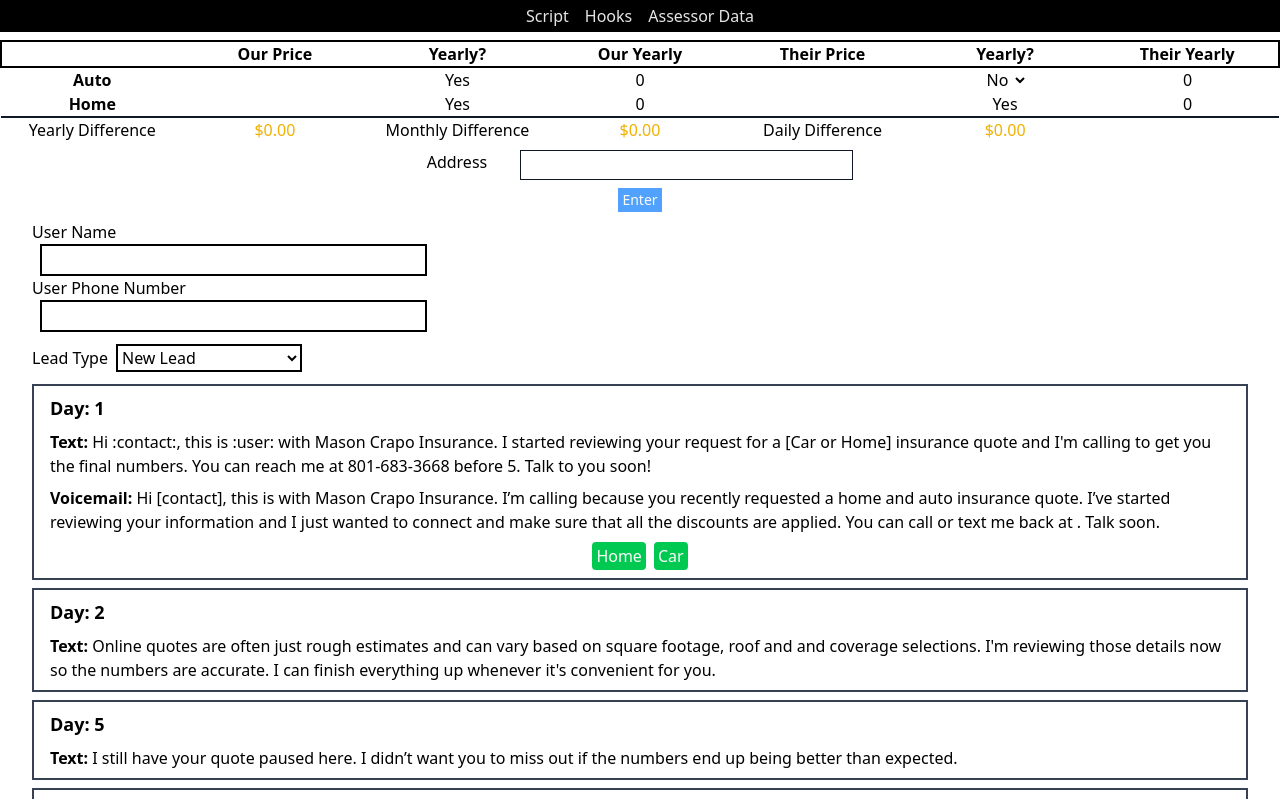
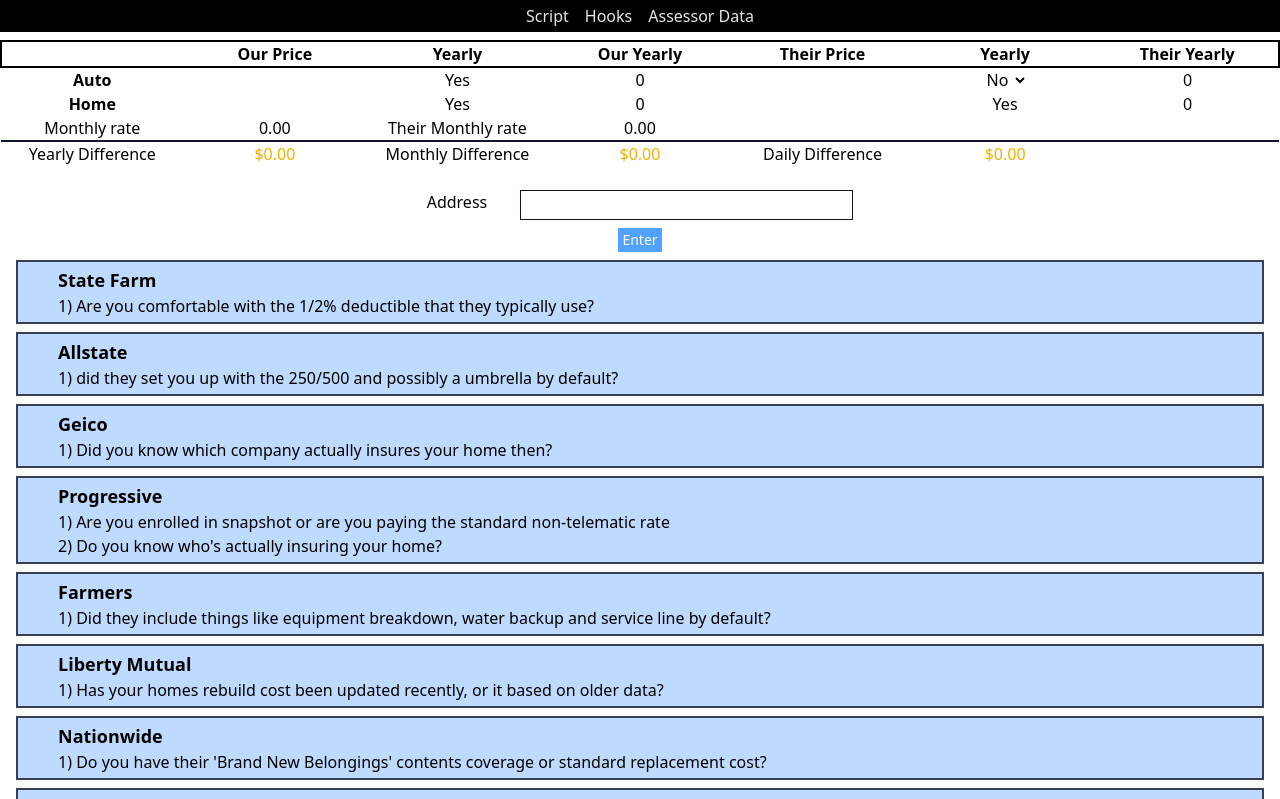
Before and after one commit to Jpatrick6420/propertyandcasualtywebsite, a React (Vite) app: page / in a window 1280 px wide. Shown: the top 799 px of the page. Built offline with nearby package versions, Linux system fonts and the light colour scheme.

Commit message:
displays monthly payment now

```diff
--- a/src/App2.jsx
+++ b/src/App2.jsx
@@ -8,7 +8,7 @@
 import OtherCarriersInfo from "./features/OtherCarriersInfo.jsx";
 
 function App2() {
-  const [currentPage, setCurrentPage] = useState("callscript");
+  const [currentPage, setCurrentPage] = useState("hooks");
   const [currentInfo, setCurrentInfo] = useState({
     name: "",
     phoneNumber: "",
--- a/src/components/table.jsx
+++ b/src/components/table.jsx
@@ -1,144 +1,3 @@
-// import { useState } from "react";
-// function Table() {
-//   const [tableData, setTableData] = useState({
-//     ourPriceAuto: 0,
-//     theirPriceAuto: 0,
-//     theirPriceAutoYearly: "false",
-//     ourPriceHome: 0,
-//     theirPriceHome: 0,
-//     ourPriceYearly: 0,
-//     theirPriceYearly: 0,
-//     basePrice: 0,
-//   });
-
-//   const handleStatsChange = (e, field) => {
-//     setTableData((prev) => {
-//       return { ...prev, [field]: e.target.value };
-//     });
-//   };
-//   const handleOurAutoPriceChange = (e) => {
-//     const price = e.target.value;
-//     setTableData((prev) => ({
-//       ...prev,
-//       ourPriceAuto: price,
-//       ourPriceYearly:
-//         Number(tableData.ourPriceAuto) + Number(tableData.ourPriceHome),
-//     }));
-//   };
-//   const handleTheirAutoPriceChange = (e) => {
-//     const price = e.target.value;
-//     setTableData((prev) => ({
-//       ...prev,
-//       theirPriceAuto: price,
-//       theirPriceYearly:
-//         Number(tableData.theirPriceAuto) + Number(tableData.theirPriceHome),
-//     }));
-//   };
-//   const handleTheirPriceYearlyChange = (e) => {
-//     const yearly = e.target.value === "true";
-//     const yearlyValue = yearly == "true" ? true : false;
-
-//     setTableData((prev) => ({
-//       ...prev,
-//       theirPriceAutoYearly: e.target.value,
-//       ...(yearlyValue
-//         ? {
-//             ourPriceAuto: Number(prev.ourPriceAuto) * 2,
-//           }
-//         : {
-//             ourPriceYearly: Number(prev.ourPriceAuto) / 2,
-//           }),
-//     }));
-//   };
-
-//   return (
-//     <table>
-//       <thead>
-//         <tr>
-//           <th></th>
-//           <th>Our Price</th>
-//           <th>Yearly</th>
-//           <th>Our Total</th>
-//           <th>Their Price</th>
-//           <th>Yearly</th>
-//           <th>Their Total</th>
-//         </tr>
-//       </thead>
-//       <tbody>
-//         <tr>
-//           <th>Auto</th>
-//           <td>
-//             <input
-//               type="number"
-//               id="our_price_auto"
-//               value={tableData.ourPriceAuto}
-//               onChange={(e) => handleOurAutoPriceChange(e)}
-//             />
-//           </td>
-//           <td>No</td>
-//           <td>{tableData.ourPriceAuto}</td>
-
-//           <td>
-//             <input
-//               type="number"
-//               id="their_price_auto"
-//               value={tableData.theirPriceAuto}
-//               onChange={(e) => handleTheirAutoPriceChange(e)}
-//             />
-//           </td>
-//           <td>
-//             <select
-//               id="their_price_yearly"
-//               value={tableData.theirPriceAutoYearly}
-//               onChange={(e) => handleTheirPriceYearlyChange(e)}
-//             >
-//               <option value="false">No</option>
-//               <option value="true">Yes</option>
-//             </select>
-//           </td>
-//           <td>{tableData.theirPriceAuto}</td>
-//         </tr>
-//         <tr>
-//           <th>Home</th>
-//           <td>
-//             <input
-//               type="number"
-//               id="our_price_home"
-//               value={tableData.ourPriceHome}
-//               onChange={(e) => handleStatsChange(e, "ourPriceHome")}
-//             />
-//           </td>
-//           <td>No</td>
-//           <td>{tableData.ourPriceHome}</td>
-//           <td>
-//             <input
-//               type="number"
-//               id="their_price_home"
-//               value={tableData.theirPriceHome}
-//               onChange={(e) => handleStatsChange(e, "theirPriceHome")}
-//             />
-//           </td>
-//           <td>Yes</td>
-//           <td>{tableData.theirPriceHome}</td>
-//         </tr>
-//       </tbody>
-//       <tfoot>
-//         <tr>
-//           <td>Difference</td>
-//           <td>
-//             {Number(tableData.ourPriceAuto) +
-//               Number(tableData.ourPriceHome) -
-//               (Number(tableData.theirPriceAuto) +
-//                 Number(tableData.theirPriceHome))}
-//           </td>
-//         </tr>
-//       </tfoot>
-//     </table>
-//   );
-// }
-
-// export default Table;
-
 import { useState } from "react";
 
 function Table() {
@@ -176,10 +35,10 @@
         <tr className=" ">
           <th></th>
           <th className="text-center ">Our Price</th>
-          <th className="text-center ">Yearly?</th>
+          <th className="text-center ">Yearly</th>
           <th className="text-center ">Our Yearly</th>
           <th className="text-center ">Their Price</th>
-          <th className="text-center ">Yearly?</th>
+          <th className="text-center ">Yearly</th>
           <th className="text-center ">Their Yearly</th>
         </tr>
       </thead>
@@ -247,6 +106,21 @@
             {num(tableData.theirPriceHome)}
           </td>
         </tr>
+        <tr>
+          <td className="w-full text-center">Monthly rate</td>
+
+          <td className="w-full text-center">
+            {tableData.ourPriceAuto != "" ? "$" : ""}
+            {(Number(tableData.ourPriceAuto) / 6).toFixed(2)}
+          </td>
+          <td className="w-full text-center">Their Monthly rate</td>
+          <td className="w-full text-center">
+            {tableData.ourPriceAuto != "" ? "$" : ""}
+            {tableData.theirPriceAutoYearly == true
+              ? (Number(tableData.theirPriceAuto) / 12).toFixed(2)
+              : (Number(tableData.theirPriceAuto) / 6).toFixed(2)}
+          </td>
+        </tr>
       </tbody>
 
       <tfoot className="border-t-2 border-gray-900">
--- a/src/features/ScriptSection.jsx
+++ b/src/features/ScriptSection.jsx
@@ -44,6 +44,7 @@
           conditionalRequotes.map((item, i) => (
             <List key={i} items={item} info={info} />
           ))}
+
         {script == "winback" &&
           winbackScript.map((item, i) => (
             <List key={i} items={item} info={info} />
--- a/src/features/ZipCodeSection.jsx
+++ b/src/features/ZipCodeSection.jsx
@@ -126,7 +126,7 @@
   return (
     <>
       <Table />
-      <div className="lg:flex lg:justify-center ">
+      <div className="lg:flex lg:justify-center  mt-4">
         <form method="put" action="/" className="lg:w-1/3">
           <div className="my-2 md:grid md:grid-cols-5 sm:flex sm:justify-center relative ">
             <label htmlFor="address_input">Address</label>
```
